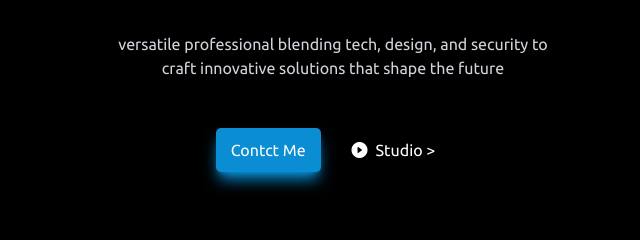
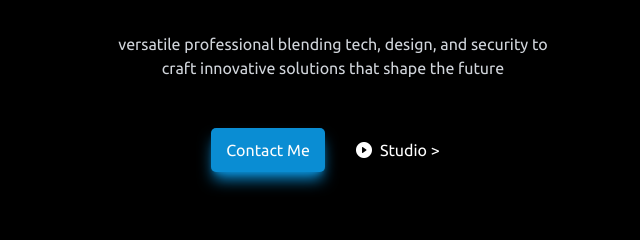
Before and after one commit to onixxstudio/neel, a website: page index.html in a window 1280 px wide. Shown: the part 1120-1360 px from the top of the page, 307-947 px from the left. Drawn offline with nearby package versions, Linux system fonts and the light colour scheme.

Commit message:
Update index.html

```diff
--- a/index.html
+++ b/index.html
@@ -123,11 +123,12 @@
                         class="reveal-up tw-mt-10 tw-flex tw-place-items-center tw-gap-4"
                     >
                         <a
-                            class="btn tw-bg-[#7e22ce85] tw-shadow-lg tw-shadow-primary tw-transition-transform tw-duration-[0.3s] hover:tw-scale-x-[1.03]"
-                            href=""
-                        >
-                            Contct Me
-                        </a>
+    class="btn tw-bg-[#7e22ce85] tw-shadow-lg tw-shadow-primary tw-transition-transform tw-duration-[0.3s] hover:tw-scale-x-[1.03]"
+    href="mailto:neelinderbedi.nb@gmail.com?subject=Hello%20Neelinder&body=I%20would%20like%20to%20get%20in%20touch%20with%20you."
+>
+    Contact Me
+</a>
+
                         <a
                             class="btn tw-flex tw-gap-2 !tw-bg-black !tw-text-white tw-transition-colors tw-duration-[0.3s] hover:!tw-bg-white hover:!tw-text-black"
                             href=""
```
